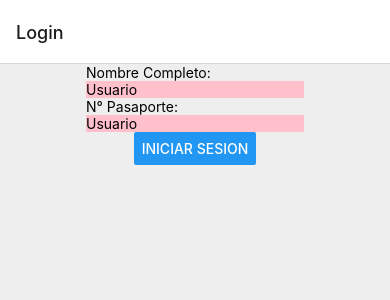
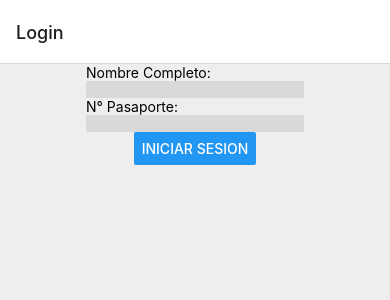
Before and after one commit to agusfulco1/RipioTurismo---ReactNative, a React Native app: screen / in a window 390 px wide. Shown: the top 300 px of the page. Built offline with nearby package versions, Linux system fonts and the light colour scheme.

Commit message:
validar casi terminado

```diff
--- a/App.js
+++ b/App.js
@@ -3,15 +3,39 @@ import {StyleSheet, View, Button, Text} from 'react-native';
 import Input from "./Input/Input.js"
 import { NavigationContainer } from '@react-navigation/native';
 import { createNativeStackNavigator } from '@react-navigation/native-stack';
+import axios from 'axios';
 
 function Login(props) {
+  const [textNumber, onChangeTextNumber] = React.useState('');
+  const [validation, setValidation] = React.useState();
+  const [textName, onChangeTextName] = React.useState('');
   const onPress = () => {
-    props.navigation.navigate('Itinerario');
+    axios.get("http://localhost:3000/users")
+    .then(function (response) {
+      setValidation(false);
+      const usuariosArr = response.data
+      validar(usuariosArr)
+      if (validation) {
+        props.navigation.navigate('Tu Cronograma');
+      }
+    })
+  const validar = usuariosArr => {
+    var i = 0
+    while (validation === false || i < usuariosArr.length ) {
+      usuariosArr.forEach(element => {
+        if (element.NombreCompleto === textName && element.NumPasaporte === textNumber ) {
+          setValidation(true)
+        }
+        i = i + 1
+      });
+    }
+  }
   }
   return (
     <View style={styles.container}>
-      <Input nombreLabel="Nombre Completo"></Input>
-      <Input nombreLabel="N° Pasaporte"></Input>
+      <Input nombreLabel="Nombre Completo" text={textName} setText={onChangeTextName}></Input>
+      <Input nombreLabel="N° Pasaporte" text={textNumber} setText={onChangeTextNumber}></Input>
+      { validation ? <Text>Error</Text> : null}
       <Button
         title='Iniciar Sesion'
         onPress={onPress}
@@ -26,7 +50,6 @@ function Itinerario() {
       <Text>Hola</Text>
     </View>
   );
-
 }
 
 
@@ -36,7 +59,7 @@ export default function App() {
     <NavigationContainer>
       <Stack.Navigator>
         <Stack.Screen name="Login" component={Login} />
-        <Stack.Screen name="Itinerario" component={Itinerario} />
+        <Stack.Screen name="Tu Cronograma" component={Itinerario} style={styles.navbar}/>
       </Stack.Navigator>
     </NavigationContainer>
   );
@@ -49,4 +72,7 @@ const styles = StyleSheet.create({
     alignItems: 'center',
     justifyContent: 'start',
   },
+  navbar: {
+
+  }
 });
--- a/Input/Input.js
+++ b/Input/Input.js
@@ -2,24 +2,23 @@ import React from 'react';
 import {View, Text, TextInput, StyleSheet} from 'react-native'
 
 const Input = (props) => {
-    const [text, onChangeText] = React.useState('');
+
     return (
         <View>
             <Text>{props.nombreLabel}:</Text>
             <TextInput
                 style={[styles.input]}
-                onChangeText={onChangeText}
-                value={text}
-                placeholder="Usuario"
+                onChangeText={props.setText}
+                value={props.text}
             />
         </View>
     )
 };
 const styles = StyleSheet.create({
     input: {
-        borderColor: 'blue',
+        borderColor: '#1573ff',
         borderWidth: '50',
-        backgroundColor: 'pink',
+        backgroundColor: '#d9d9d9'
     }
 
   });
--- a/package.json
+++ b/package.json
@@ -11,6 +11,7 @@
   "dependencies": {
     "@react-navigation/native": "^6.1.7",
     "@react-navigation/native-stack": "^6.9.13",
+    "axios": "^1.4.0",
     "expo": "~48.0.18",
     "expo-status-bar": "~1.4.4",
     "react": "18.2.0",
```
Also changed, not shown: 1 other file (tests, documents, lock files or other folders).
